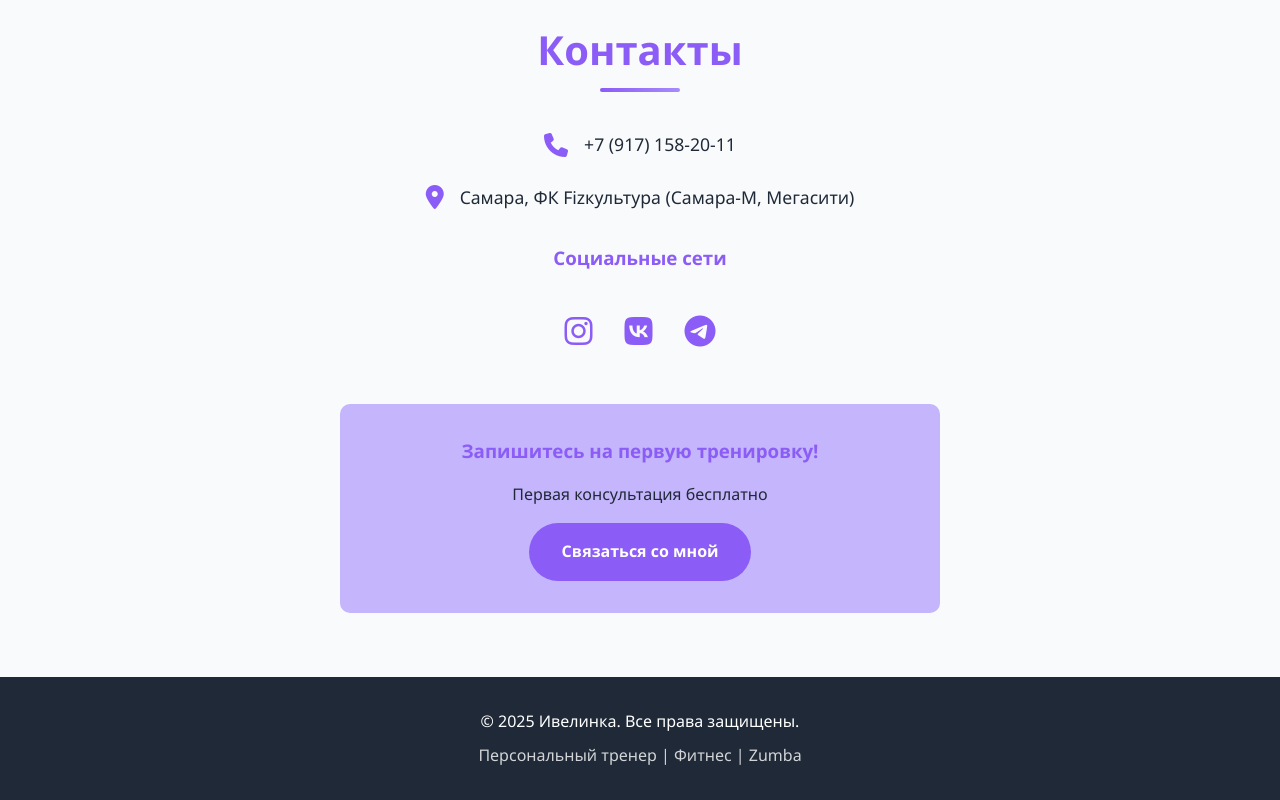
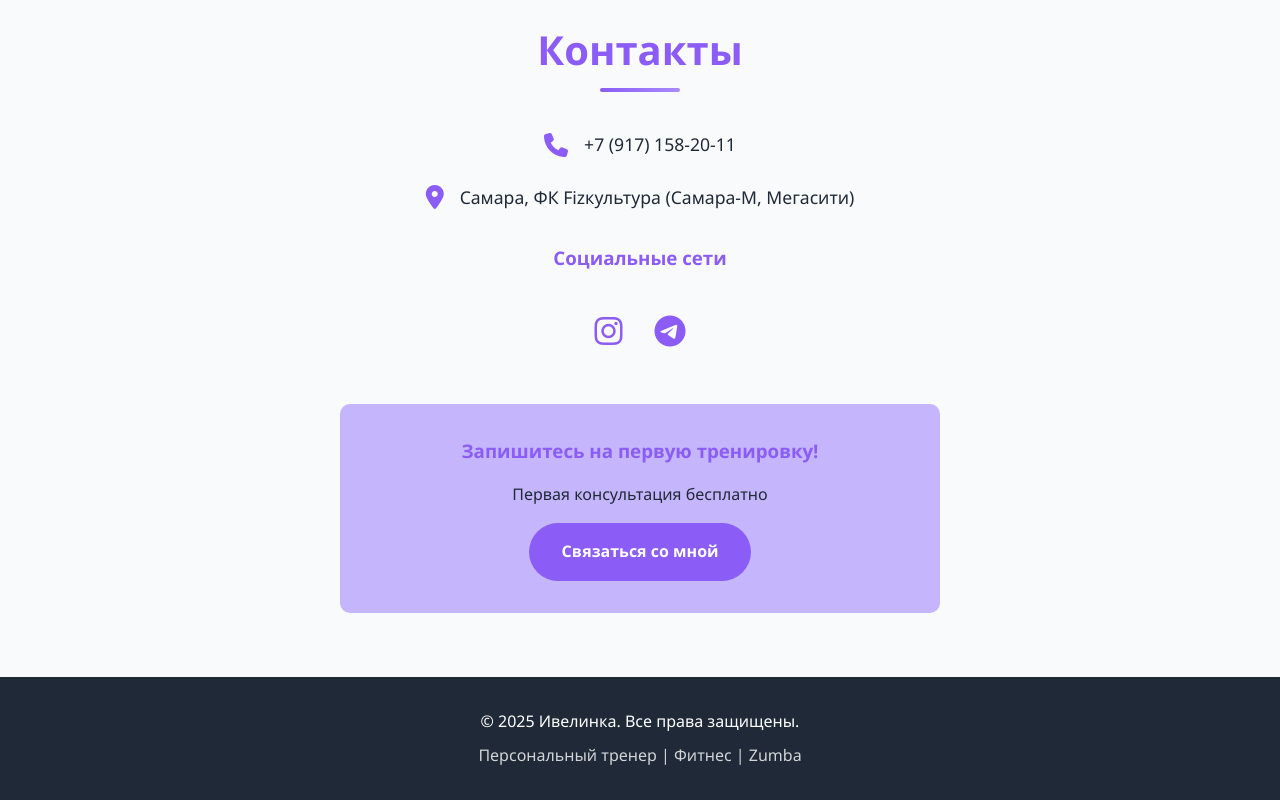
Before and after one commit to Pipata246/trener, a plain HTML site: page index_backup.html in a window 1280 px wide. Shown: the part 4731-5531 px from the top of the page. Drawn offline with Linux system fonts and the light colour scheme; a script that the page names is missing.

Commit message:
Update index_backup.html

```diff
--- a/index_backup.html
+++ b/index_backup.html
@@ -941,9 +941,6 @@
                     <a href="https://www.instagram.com/ivelinka.k/" target="_blank" title="Instagram">
                         <i class="fab fa-instagram"></i>
                     </a>
-                    <a href="https://vk.com/id125879550" target="_blank" title="VK">
-                        <i class="fab fa-vk"></i>
-                    </a>
                     <a href="https://t.me/Ivelinka_zumba_fit" target="_blank" title="Telegram">
                         <i class="fab fa-telegram"></i>
                     </a>
```
